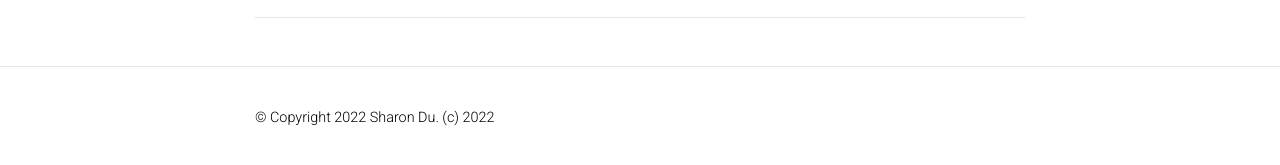
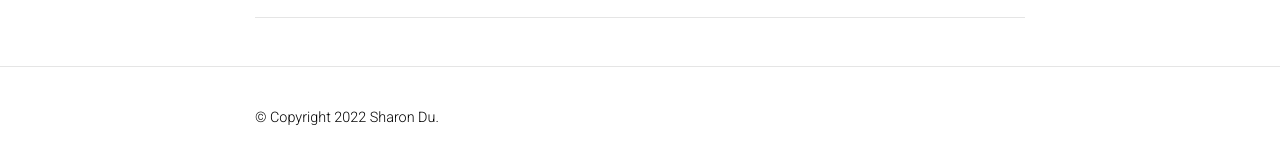
Before and after one commit to sharondumb/sharondumb.github.io, a Jekyll site: the page built from blog/index.html, in a window 1280 px wide. Shown: the part 615-780 px from the top of the page. Built offline with Jekyll 4.4.1, drawn with Linux system fonts in a browser that asks for light colours; the list of posts is cut into pages by our own code; comment, search, counter and statistics services are not loaded; a style sheet for code colours, icons or effects is not loaded.

Commit message:
Update _config.yml

```diff
--- a/_config.yml
+++ b/_config.yml
@@ -9,7 +9,7 @@ last_name: Du
 email: sharondu98@gmail.com
 description: > # the ">" symbol means to ignore newlines until "footer_text:"
   Personal website of Sharon Du
-footer_text: (c) 2022
+footer_text:
 keywords:   # add your own keywords or leave empty
 
 lang: en # the language of your site (for example: en, fr, cn, ru, etc.)
```
